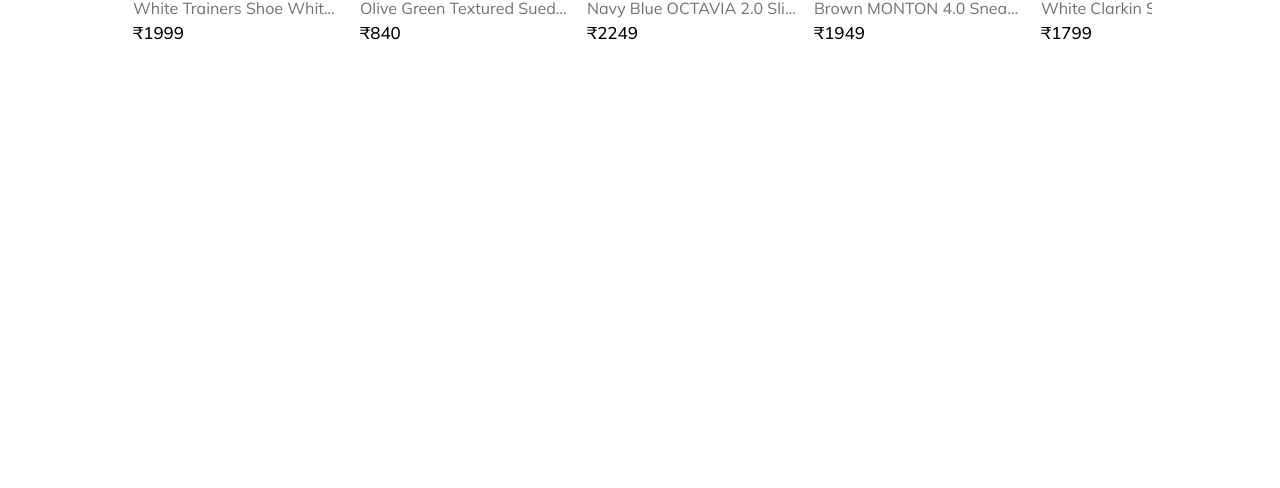
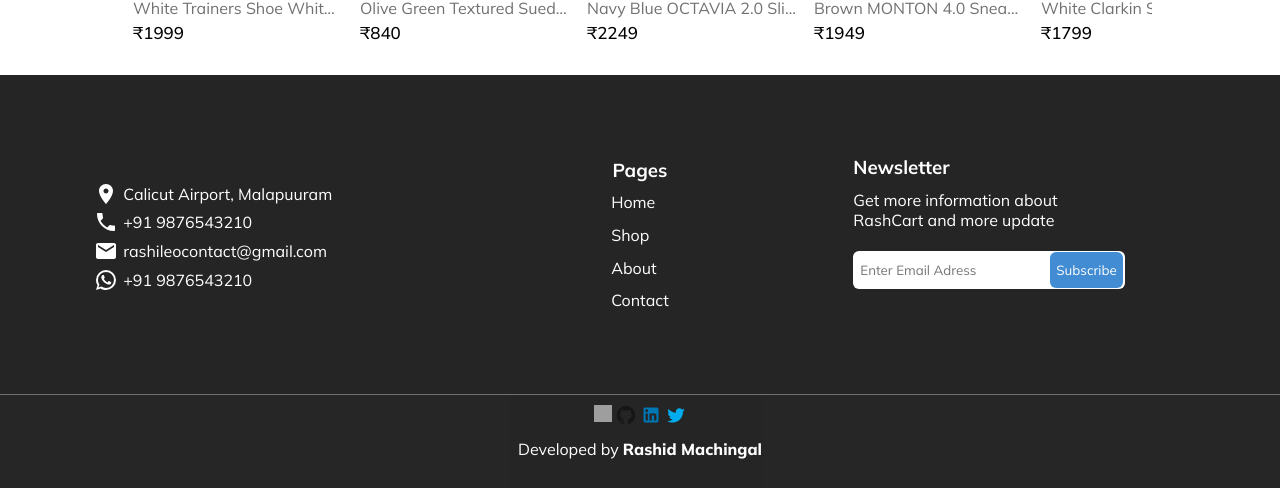
Before and after one commit to rashidmachingal/Mern_Ecommerce_App, a React (Create React App) app in the folder client/: page / in a window 1280 px wide. Shown: the part 1635-2123 px from the top of the page. Before the commit the page ends 1678 px from the top, so only its background shows below. Built offline with nearby package versions, Linux system fonts and the light colour scheme; grey boxes are pictures that could not be loaded; the HTML template or start-up script is replaced by a standard one.

Commit message:
responsive footer added

```diff
--- a/client/src/App.js
+++ b/client/src/App.js
@@ -1,5 +1,5 @@
 import './App.css';
-import {Navbar} from './components';
+import {Footer, Navbar} from './components';
 import HomePage from './pages/HomePage';
 
 function App() {
@@ -7,6 +7,7 @@ function App() {
     <>
       <Navbar/>
       <HomePage/>
+      <Footer/>
     </>
   );
 }
--- /dev/null
+++ b/client/src/components/Footer/Footer.css
@@ -0,0 +1,173 @@
+.footerContainer{
+    width: 100%;
+    height: 26rem;
+    margin-top: 2rem;
+    background: #161515ed;
+}
+
+/* footer section one */
+
+.footer-one{
+        display: flex;
+        height: 20rem;
+        width: 100%;
+        border-bottom: 0.3px solid rgba(128, 128, 128, 0.821);
+}
+
+/* box 1 */
+
+.footer-box-1{
+    width: 33.333333%;
+    height: 100%;
+    display: flex;
+    justify-content: center;
+    align-items: center;
+}
+
+.footer-box-1 ul li{
+    list-style: none;
+    color: white;
+    display: flex;
+    align-items: center;
+    gap: 0.3rem;
+    margin-top: 0.3rem;
+}
+
+/* box 2 */
+
+.footer-box-2{
+    width: 33.333333%;
+    height: 100%;
+    display: flex;
+    flex-direction: column;
+    justify-content: center;
+    align-items: center;
+    gap: 0.3rem;
+    color: white;
+}
+
+.footer-box-2 ul{
+    list-style: none;
+    display: flex;
+    flex-direction: column;
+    align-items: flex-start;
+    gap: 0.8rem;
+    margin-top: 0.3rem;
+}
+
+/* box 3 */
+
+.footer-box-3{
+    width: 33.333333%;
+    height: 100%;
+    align-items: flex-start;
+    color: white;
+    padding-top: 5rem;
+}
+
+.footer-box-3 p{
+    margin-top: 0.7rem;
+    max-width: 220px;
+}
+
+.footer-box-3 div {
+    width: 17rem;
+    height: 2.4rem;
+    background: white;
+    margin-top: 1.3rem;
+    border-radius: 6px;
+    display: flex;
+    justify-content: space-around;
+    align-items: center;
+}
+
+.footer-box-3 input{
+    height: 95%;
+    width: 70%;
+    border-radius: 6px;
+    border: none;
+    outline-style: none;
+    padding-left: 5px;
+}
+
+.footer-box-3 button{
+    width: 27%;
+    height: 95%;
+    border-radius: 6px;
+    border: none;
+    cursor: pointer;
+    background: #418cd2;
+    color: white;
+}
+
+.footer-box-3 button:hover{
+    background: #418cd2df;
+}
+
+/* footer section two */
+
+.footer-two{
+    width: 100%;
+    height: 5rem;
+}
+
+.footer-social-icons{
+    width: 100%;
+    display: flex;
+    justify-content: center;
+    margin-top: 0.6rem;
+    gap: 0.3rem;
+}
+
+.footer-social-icons img{
+    width: 17.5px;
+    height: 17.5px;
+}
+
+.footer-credit{
+    width: 100%;
+    display: flex;
+    justify-content: center;
+    margin-top: 0.9rem;
+    color: white;
+}
+
+.footer-credit span{
+    font-weight: 800;
+}
+
+/* responsive design */
+
+@media (max-width:852px) {
+    .footerContainer{
+        height: auto;
+    }
+    .footer-one{
+        height: auto;
+        justify-content: center;
+        align-items: center;
+        flex-direction: column-reverse;
+        gap: 2rem;
+    }
+    .footer-box-1{
+        padding-bottom: 2rem;
+    }
+    .footer-box-3{
+        padding-top: 0.7rem;
+        width: 100%;
+        display: flex;
+        flex-direction: column;
+        justify-content: center;
+        align-items: center;
+    }
+    .footer-box-3 p{
+        max-width: 100%;
+        text-align: center;
+    }
+}
+
+@media (max-width:280px) {
+    .footer-box-3 div{
+        width: 98%;
+    }
+}
--- /dev/null
+++ b/client/src/components/Footer/Footer.js
@@ -0,0 +1,54 @@
+import './Footer.css'
+import {LocationOn,Phone,Email,WhatsApp, GitHub, LinkedIn, Twitter} from '@mui/icons-material';
+
+const Footer = () => {
+
+    const style = {color:"white"}
+
+  return (
+    <>
+    <footer className="footerContainer">
+        <div className="footer-one">
+          <div className="footer-box-1">
+            <ul>
+                <li><LocationOn style={style}/> Calicut Airport, Malapuuram</li>
+                <li><Phone style={style}/> +91 9876543210</li>
+                <li><Email style={style}/> rashileocontact@gmail.com</li>
+                <li><WhatsApp style={style}/> +91 9876543210</li>
+            </ul>
+          </div>
+          <div className="footer-box-2">
+            <h3>Pages</h3>
+            <ul>
+                <li>Home</li>
+                <li>Shop</li>
+                <li>About</li>
+                <li>Contact</li>
+            </ul>
+          </div>
+          <div className="footer-box-3">
+            <h3>Newsletter</h3>
+            <p>Get more information about RashCart and more update</p>
+            <div>
+                <input type="text" placeholder='Enter Email Adress' />
+                <button>Subscribe</button>
+            </div>
+          </div>
+        </div>
+        <div className="footer-two">
+          <div className="footer-social-icons">
+            <img      style={{cursor:"pointer"}} src="https://upload.wikimedia.org/wikipedia/commons/e/e7/Instagram_logo_2016.svg" alt="instagram" />
+            <GitHub   style={{color: "#171515", cursor:"pointer"}} fontSize="small" />
+            <LinkedIn style={{color: "0077b5",cursor:"pointer"}} fontSize="small" />
+            <Twitter  style={{color: "00acee",cursor:"pointer"}} fontSize="small" />
+          </div>
+          <div className="footer-credit">
+          <p>Developed by <span>Rashid Machingal</span></p>
+          </div>
+        </div>
+    </footer>
+    </>
+  )
+}
+
+export default Footer
--- a/client/src/components/index.js
+++ b/client/src/components/index.js
@@ -3,3 +3,4 @@ export { default as Banner } from "./Banner/Banner";
 export { default as Categories } from "./Categories/Categories";
 export { default as HomeProducts } from "./HomeProducts/HomeProducts";
 export { default as ExploreBanner } from "./ExploreBanner/ExploreBanner";
+export { default as Footer } from "./Footer/Footer";
```
